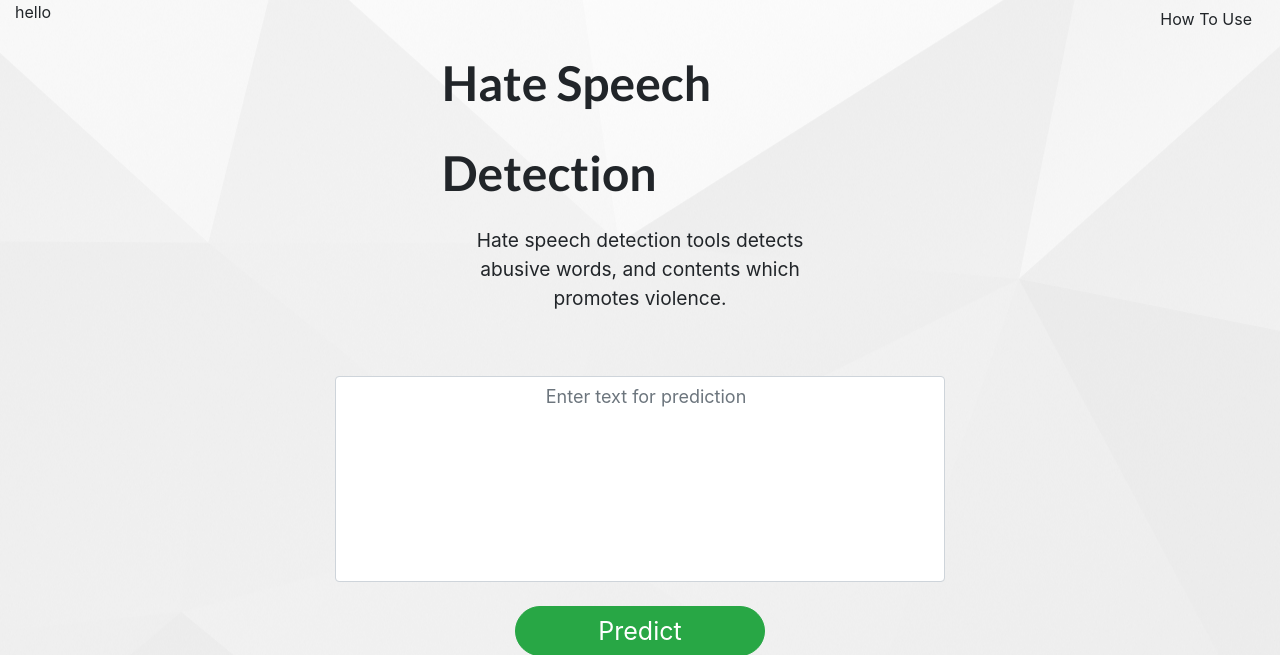
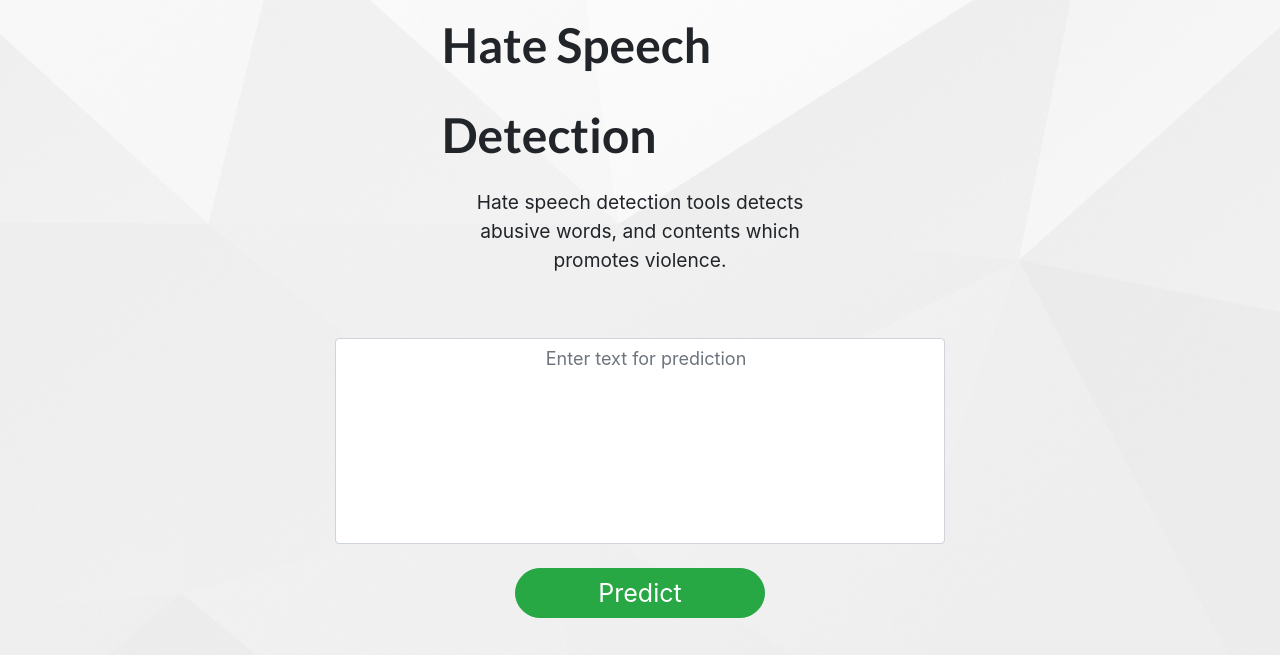
Before and after one commit to naureensyed18/Hate-Speech-Detection-Flask-App, a Flask app: page / in a window 1280 px wide. Shown: the top 655 px of the page. Run offline with Flask 3, Linux system fonts and the light colour scheme; parts of the project's set-up code (start-up, migrations or seed data) failed here and were passed over; some libraries are stand-ins or nearby versions.

Commit message:
modification in app

```diff
--- a/app.py
+++ b/app.py
@@ -5,7 +5,7 @@ import pandas as pd
 import numpy as np
 from sklearn.feature_extraction.text import CountVectorizer
 from sklearn.feature_extraction.text import TfidfVectorizer
-from sklearn.externals import joblib
+import joblib
 
 app = Flask(__name__)
 Bootstrap(app)
--- a/templates/home.html
+++ b/templates/home.html
@@ -48,11 +48,9 @@
   <body>
     <div class="container-fluid">
       <div class="clearfix">
-        <div class="float-left">hello</div>
+
         <div class="float-right">
-			<div class="buttons">
-				<a href="" class="btn btn-transparent">How To Use</a>
-			</div>
+
 		</div>
 	  </div>
 
@@ -60,7 +58,8 @@
 		<div class="col-lg-4">
 			<h1 style="font-family: 'Lato', sans-serif;
 											font-size: 3rem;
-											line-height: 1.875;">
+											line-height: 1.875;
+											justify-content: center;">
 				Hate Speech Detection</h1>
 				<div class="text-wrap font-weight-normal text-center" style="max-width: 30rem; font-size: 1.2rem;">
 					Hate speech detection tools  detects abusive words, and contents which promotes violence.</div>
```
